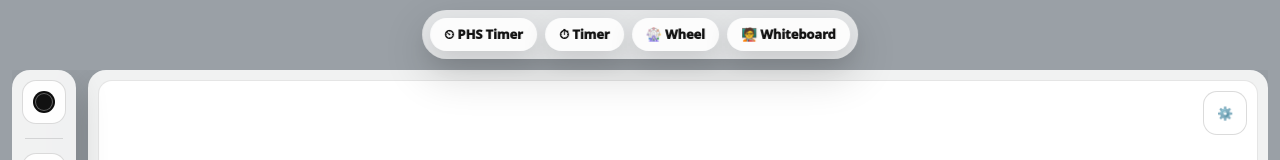
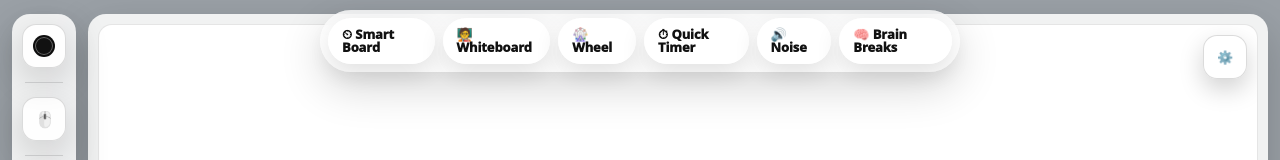
Before and after one commit to pukekohetech/PHSTime, a plain HTML site: page whiteboard.html in a window 1280 px wide. Shown: the top 160 px of the page. Drawn offline with Linux system fonts and the light colour scheme.

Commit message:
Update whiteboard.html

```diff
--- a/whiteboard.html
+++ b/whiteboard.html
@@ -9,12 +9,13 @@
   <link rel="stylesheet" href="whiteboard.css" />
 </head>
 
-<body class="page-whiteboard">
-  <nav class="appNav" aria-label="PHS Classroom Tools">
-    <a class="appNav__btn" href="index.html" data-nav="index">⏲ PHS Timer</a>
-    <a class="appNav__btn" href="timer.html" data-nav="timer">⏱ Timer</a>
+   <nav class="appNav" aria-label="PHS Classroom Tools">
+    <a class="appNav__btn" href="index.html" data-nav="index">⏲ Smart Board</a>
+     <a class="appNav__btn" href="whiteboard.html" data-nav="whiteboard">🧑‍🏫 Whiteboard</a>
     <a class="appNav__btn" href="wheel.html" data-nav="wheel">🎡 Wheel</a>
-    <a class="appNav__btn" href="whiteboard.html" data-nav="whiteboard">🧑‍🏫 Whiteboard</a>
+    <a class="appNav__btn" href="timer.html" data-nav="timer">⏱ Quick Timer</a>
+    <a class="appNav__btn" href="noise.html" data-nav="noise">🔊 Noise</a>
+    <a class="appNav__btn" href="brainbreak.html" data-nav="brain">🧠 Brain Breaks</a>
   </nav>
 
   <div class="toast" id="toast" aria-live="polite">Saved</div>
```
